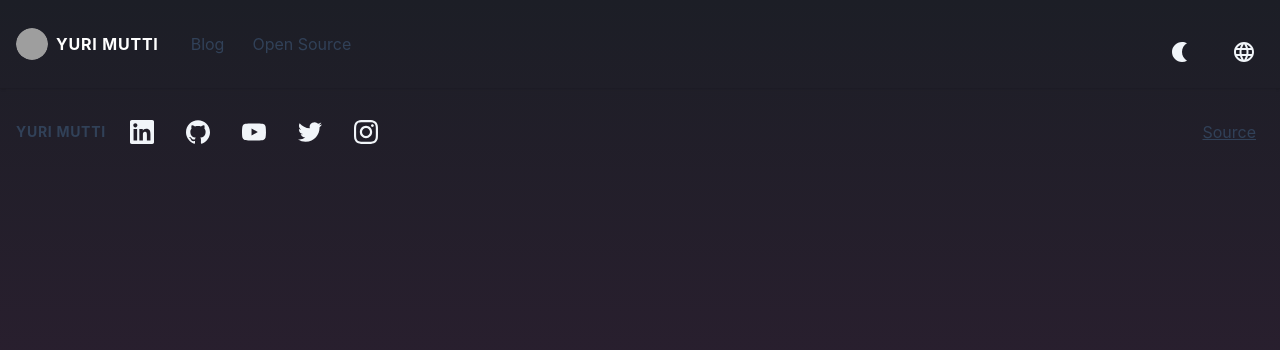
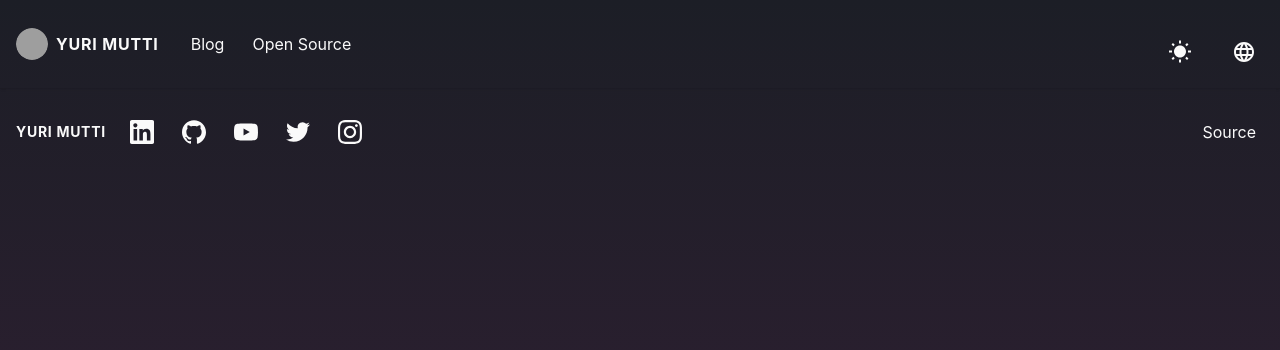
Before and after one commit to yurimutti/yurimutti.com, a Next.js app: page / in a window 1280 px wide. Both pictures are taken after a click on the button 1180 px from the left and 52 px from the top of the page. Shown: the top 350 px of the page. Built offline with nearby package versions, Linux system fonts and the light colour scheme; grey boxes are pictures that could not be loaded.

Commit message:
feat: add dark light theme

```diff
--- a/src/app/layout.tsx
+++ b/src/app/layout.tsx
@@ -23,8 +23,8 @@ export default function RootLayout({
   children: React.ReactNode;
 }) {
   return (
-    <html lang="en" className={`${inter.variable} dark h-full `}>
-      <body className="min-h-screen bg-[linear-gradient(to_bottom,_#1c1e26,_#2a1f2f,_#332232)] text-foreground">
+    <html lang="en" className={inter.variable}>
+      <body className="min-h-screen text-foreground">
         <Providers>{children}</Providers>
       </body>
     </html>
--- a/src/components/footer/index.tsx
+++ b/src/components/footer/index.tsx
@@ -5,7 +5,10 @@ export const Footer = () => {
   return (
     <footer className="container flex items-center justify-between w-full gap-1 px-4 py-6 mx-auto">
       <div className="flex items-center gap-4">
-        <span className="text-sm font-bold tracking-wider uppercase text-slate-700 dark:text-slate-300 font-heading">
+        <span
+          className="text-sm font-bold tracking-wider uppercase transition-colors duration-300 font-heading"
+          style={{ color: 'hsl(var(--foreground))' }}
+        >
           Yuri Mutti
         </span>
         <SocialIcons />
@@ -13,7 +16,7 @@ export const Footer = () => {
 
       <Link
         href="https://github.com/yurimutti/yurimutti.com"
-        className="px-2 py-1 underline text-slate-700 dark:text-slate-300 hover:text-slate-900 dark:hover:text-white"
+        className="px-2 py-1 transition-colors duration-200 hover:text-primary"
       >
         Source
       </Link>
--- a/src/components/footer/styles.ts
+++ /dev/null
@@ -1,63 +0,0 @@
-import { motion } from 'framer-motion';
-
-import { styled } from '@/libs/stitches';
-
-export const Header = styled('header', {
-  padding: '$4 0',
-  display: 'flex',
-  justifyContent: 'space-between',
-  alignItems: 'center',
-  flexWrap: 'wrap',
-});
-
-export const ButtonLogo = styled('div', {
-  cursor: 'pointer',
-});
-
-export const Nav = styled('nav', {
-  '@md': {
-    display: 'none',
-  },
-});
-
-export const List = styled(motion.ul, {
-  display: 'flex',
-  gap: '$6',
-});
-
-export const ListItem = styled('li', {
-  'a:hover': {
-    color: '$slate12',
-  },
-});
-
-export const Anchor = styled(motion.div, {
-  position: 'relative',
-  height: '40px',
-  zIndex: 1,
-  padding: '$2',
-  color: '$slate1',
-  cursor: 'pointer',
-
-  '.dark &': {
-    color: '$slate12',
-  },
-});
-
-export const NavHovered = styled(motion.span, {
-  position: 'absolute',
-  inset: 0,
-  backgroundColor: '$slate6',
-  borderRadius: '$default',
-  zIndex: -1,
-});
-
-export const ToggleArea = styled('div', {
-  display: 'flex',
-  alignItems: 'center',
-  gap: '$6',
-
-  '@md': {
-    display: 'none',
-  },
-});
--- a/src/components/header/index.tsx
+++ b/src/components/header/index.tsx
@@ -2,7 +2,6 @@
 
 import Link from 'next/link';
 import { Avatar } from 'radix-ui';
-
 import { ToggleLang } from '../toggle-lang';
 import { ToggleTheme } from '../toggle-theme';
 
@@ -11,20 +10,20 @@ const GITHUB_AVATAR_URL =
 
 export const Header = () => {
   return (
-    <header className="w-full shadow-sm">
+    <header className="w-full shadow-sm text-foreground">
       <div className="container px-4 mx-auto">
         <div className="flex flex-wrap items-center justify-between py-4">
           <div className="flex items-center gap-6">
             <Link href="/" className="flex items-center gap-2 cursor-pointer">
               <div className="flex gap-5">
-                <Avatar.Root className="inline-flex size-[32px] select-none items-center justify-center overflow-hidden rounded-full bg-blackA1 align-middle">
+                <Avatar.Root className="inline-flex size-[32px] select-none items-center justify-center overflow-hidden rounded-full bg-foreground/10">
                   <Avatar.Image
                     className="size-full rounded-[inherit] object-cover"
                     src={GITHUB_AVATAR_URL}
                     alt="Yuri Mutti"
                   />
                   <Avatar.Fallback
-                    className="leading-1 flex size-full items-center justify-center bg-white text-[15px] font-medium text-violet11"
+                    className="leading-1 flex size-full items-center justify-center bg-background text-[15px] font-medium text-foreground"
                     delayMs={600}
                   >
                     YM
@@ -32,7 +31,7 @@ export const Header = () => {
                 </Avatar.Root>
               </div>
 
-              <span className="text-xl font-bold tracking-wider text-white uppercase transition-all duration-300 ease-in-out rounded font-heading sm:text-base">
+              <span className="text-xl font-bold tracking-wider uppercase transition-all duration-300 ease-in-out rounded font-heading sm:text-base">
                 Yuri Mutti
               </span>
             </Link>
@@ -42,7 +41,7 @@ export const Header = () => {
                 <li>
                   <Link
                     href="/blog"
-                    className="px-2 py-1 text-slate-700 dark:text-slate-300 hover:text-slate-900 dark:hover:text-white"
+                    className="px-2 py-1 transition-colors duration-200 hover:text-primary"
                   >
                     Blog
                   </Link>
@@ -51,7 +50,7 @@ export const Header = () => {
                 <li>
                   <Link
                     href="/blog"
-                    className="px-2 py-1 text-slate-700 dark:text-slate-300 hover:text-slate-900 dark:hover:text-white"
+                    className="px-2 py-1 transition-colors duration-200 hover:text-primary"
                   >
                     Open Source
                   </Link>
--- a/src/components/social-icons/index.tsx
+++ b/src/components/social-icons/index.tsx
@@ -13,27 +13,27 @@ import {
 const socialNetworks = [
   {
     name: 'linkedin',
-    icon: <SiLinkedin className="w-6 h-6" />,
+    icon: SiLinkedin,
     link: 'https://www.linkedin.com/in/yuri-mutti-0418bb1aa',
   },
   {
     name: 'github',
-    icon: <SiGithub className="w-6 h-6" />,
+    icon: SiGithub,
     link: 'https://github.com/yurimutti',
   },
   {
     name: 'youtube',
-    icon: <SiYoutube className="w-6 h-6" />,
+    icon: SiYoutube,
     link: 'https://www.youtube.com/@muttiyuri',
   },
   {
     name: 'twitter',
-    icon: <SiTwitter className="w-6 h-6" />,
+    icon: SiTwitter,
     link: 'https://twitter.com/muttiyuri',
   },
   {
     name: 'instagram',
-    icon: <SiInstagram className="w-6 h-6" />,
+    icon: SiInstagram,
     link: 'https://www.instagram.com/yurimutti',
   },
 ];
@@ -42,8 +42,8 @@ export const SocialIcons = () => {
   const [hovered, setHovered] = useState('');
 
   return (
-    <motion.ul className="flex items-center gap-4">
-      {socialNetworks.map(({ name, icon, link }) => {
+    <motion.ul className="flex items-center gap-3">
+      {socialNetworks.map(({ name, icon: Icon, link }) => {
         const isHovered = hovered === name;
 
         return (
@@ -54,7 +54,11 @@ export const SocialIcons = () => {
               rel="noreferrer"
               onMouseEnter={() => setHovered(name)}
               onMouseLeave={() => setHovered('')}
-              className="relative z-10 flex items-center justify-center w-10 h-10 gap-2 transition-colors duration-300 bg-transparent"
+              className={`
+                relative z-10 flex items-center justify-center w-10 h-10 p-2 rounded-md
+                transition-colors duration-300
+                hover:bg-[hsl(var(--accent)/0.15)]
+              `}
               initial={false}
               whileHover={{}}
               transition={{ duration: 0.3, ease: 'easeInOut' }}
@@ -67,19 +71,14 @@ export const SocialIcons = () => {
                     initial={{ opacity: 0 }}
                     animate={{ opacity: 1 }}
                     exit={{ opacity: 0 }}
-                    transition={{ duration: 0.3, ease: 'easeInOut' }}
-                    className="absolute inset-0 rounded-md bg-slate-400 -z-10"
+                    transition={{ duration: 0.3 }}
+                    className="absolute inset-0 rounded-md -z-10"
+                    style={{ backgroundColor: 'hsl(var(--accent) / 0.15)' }}
                   />
                 )}
               </AnimatePresence>
 
-              <span
-                className={`transition-colors duration-300 text-slate-100 dark:text-slate-100 ${
-                  isHovered ? 'text-slate-900 dark:text-slate-900' : ''
-                }`}
-              >
-                {icon}
-              </span>
+              <Icon className="w-6 h-6" />
             </motion.a>
           </li>
         );
--- a/src/components/toggle-theme/index.tsx
+++ b/src/components/toggle-theme/index.tsx
@@ -14,16 +14,19 @@ export const ToggleTheme = () => {
       <motion.button
         key={theme}
         onClick={handleToggleTheme}
-        className="flex items-center justify-center w-10 h-10 p-2 transition-colors duration-300 bg-transparent rounded-md hover:bg-slate-400 dark:hover:bg-slate-400"
+        className="cursor-pointer flex items-center justify-center w-10 h-10 p-2 transition-colors duration-300 rounded-md hover:bg-[hsl(var(--accent)/0.15)]"
         initial={{ rotate: -90, opacity: 0 }}
         animate={{ rotate: 0, opacity: 1 }}
         exit={{ rotate: 90, opacity: 0 }}
         transition={{ duration: 0.3 }}
+        style={{
+          color: 'hsl(var(--foreground))',
+        }}
       >
         {isDark ? (
-          <MdWbSunny className="w-6 h-6 text-slate-100" />
+          <MdWbSunny className="w-6 h-6" />
         ) : (
-          <MdNightlight className="w-6 h-6 text-slate-100" />
+          <MdNightlight className="w-6 h-6" />
         )}
       </motion.button>
     </AnimatePresence>
--- a/src/components/toggle-theme/styles.ts
+++ /dev/null
@@ -1,45 +0,0 @@
-import { styled } from '@/libs/stitches';
-
-export const Theme = styled('button', {
-  display: 'flex',
-  alignItems: 'center',
-  justifyContent: 'center',
-
-  color: '$slate12',
-  padding: '$2',
-  height: '40px',
-  transition: 'all $durations ease',
-  borderRadius: '$default',
-
-  backgroundColor: 'transparent',
-  border: 'none',
-  gap: '$2',
-
-  svg: {
-    color: '$slate1',
-    width: '$4',
-    height: '$4',
-  },
-
-  '&:hover': {
-    backgroundColor: '$slate6',
-
-    svg: {
-      color: '$slate12',
-    },
-  },
-
-  '@md': {
-    border: '1px solid $slate12',
-
-    '.light &': {
-      border: '1px solid $slate1',
-    },
-  },
-
-  '.dark &': {
-    svg: {
-      color: '$slate12',
-    },
-  },
-});
--- a/src/styles/globals.css
+++ b/src/styles/globals.css
@@ -1 +1,81 @@
 @import 'tailwindcss';
+
+:root {
+  --background: 0 0% 100%;
+  --foreground: 240 10% 10%;
+  --card: 0 0% 98%;
+  --card-foreground: 240 10% 10%;
+  --popover: 0 0% 100%;
+  --popover-foreground: 240 10% 10%;
+  --primary: 245 20% 50%;
+  --primary-foreground: 0 0% 100%;
+  --secondary: 228 40% 18%;
+  --secondary-foreground: 0 0% 100%;
+  --muted: 214 30% 35%;
+  --muted-foreground: 225 60% 11%;
+  --accent: 179 45% 55%;
+  --accent-foreground: 225 60% 11%;
+  --destructive: 0 84% 60%;
+  --destructive-foreground: 0 0% 100%;
+  --border: 214 30% 35%;
+  --input: 214 30% 35%;
+  --ring: 171 100% 72%;
+  --radius: 0.5rem;
+  --gradient-background: linear-gradient(to bottom, #ffffff, #f9f9f9);
+}
+
+.dark {
+  --background: 270 20% 10%;
+  --foreground: 0 0% 98%;
+  --card: 228 40% 18%;
+  --card-foreground: 0 0% 98%;
+  --popover: 228 40% 18%;
+  --popover-foreground: 0 0% 98%;
+  --primary: 245 25% 65%;
+  --primary-foreground: 0 0% 10%;
+  --secondary: 214 30% 35%;
+  --secondary-foreground: 0 0% 98%;
+  --muted: 214 30% 35%;
+  --muted-foreground: 0 0% 80%;
+  --accent: 179 45% 55%;
+  --accent-foreground: 225 60% 11%;
+  --destructive: 0 62% 30%;
+  --destructive-foreground: 0 0% 98%;
+  --border: 228 40% 18%;
+  --input: 228 40% 18%;
+  --ring: 171 100% 72%;
+  --gradient-background: linear-gradient(to bottom, #1c1e26, #2a1f2f, #332232);
+}
+
+@theme inline {
+  --color-background: hsl(var(--background));
+  --color-foreground: hsl(var(--foreground));
+  --color-card: hsl(var(--card));
+  --color-card-foreground: hsl(var(--card-foreground));
+  --color-popover: hsl(var(--popover));
+  --color-popover-foreground: hsl(var(--popover-foreground));
+  --color-primary: hsl(var(--primary));
+  --color-primary-foreground: hsl(var(--primary-foreground));
+  --color-secondary: hsl(var(--secondary));
+  --color-secondary-foreground: hsl(var(--secondary-foreground));
+  --color-muted: hsl(var(--muted));
+  --color-muted-foreground: hsl(var(--muted-foreground));
+  --color-accent: hsl(var(--accent));
+  --color-accent-foreground: hsl(var(--accent-foreground));
+  --color-destructive: hsl(var(--destructive));
+  --color-destructive-foreground: hsl(var(--destructive-foreground));
+  --color-border: hsl(var(--border));
+  --color-input: hsl(var(--input));
+  --color-ring: hsl(var(--ring));
+}
+
+@layer base {
+  html {
+    color-scheme: light dark;
+  }
+
+  body {
+    @apply font-sans text-foreground;
+    background-image: var(--gradient-background);
+  }
+}
```
Also changed, not shown: src/components/providers/index.tsx (+4 -5 lines), src/components/toggle-lang/index.tsx (+21 -16 lines).
